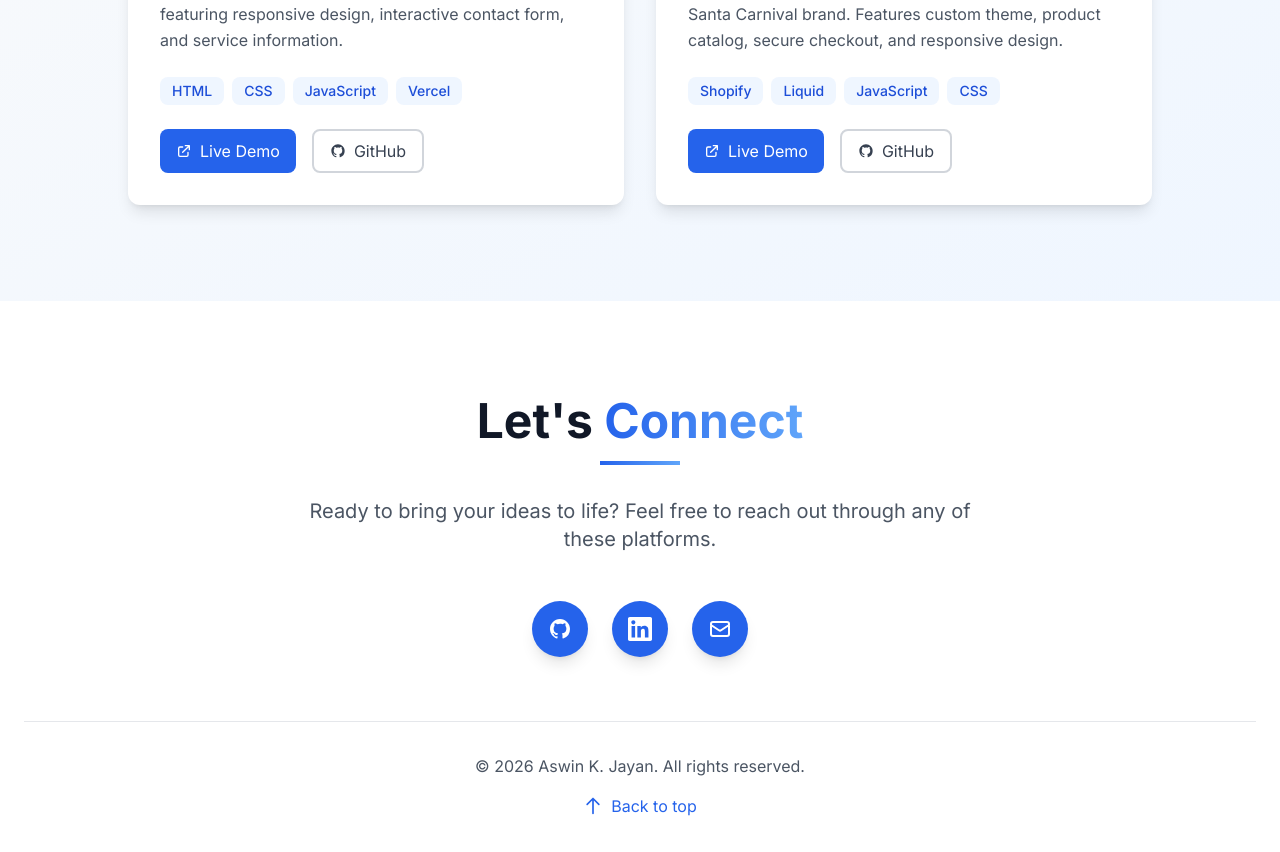
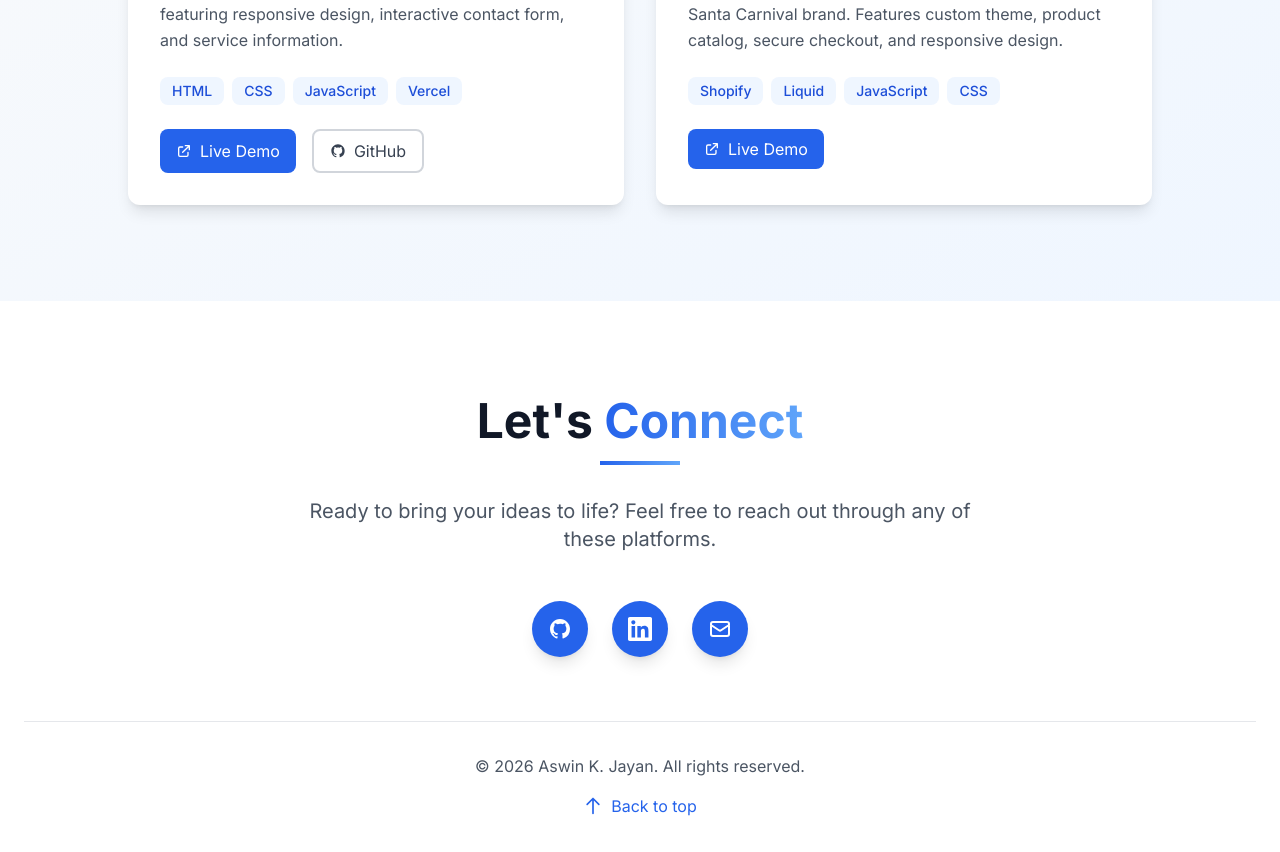
Before and after one commit to TheAssassin001/portfolio, a Next.js app: page / in a window 1280 px wide. Shown: the part 2989-3841 px from the top of the page. Built offline with nearby package versions, Linux system fonts and the light colour scheme.

Commit message:
Remove GitHub link from Santa Carnival project

```diff
--- a/src/components/Projects.tsx
+++ b/src/components/Projects.tsx
@@ -19,7 +19,6 @@ const projects = [
     description: 'A modern e-commerce website built with Shopify for the Santa Carnival brand. Features custom theme, product catalog, secure checkout, and responsive design.',
     tech: ['Shopify', 'Liquid', 'JavaScript', 'CSS'],
     liveUrl: 'https://santacarnival.in/',
-    githubUrl: '',
     status: 'Live',
     year: '2025',
   },
@@ -95,6 +94,7 @@ export default function Projects() {
                       </svg>
                       Live Demo
                     </a>
+                    {project.githubUrl && (
                       <a
                         href={project.githubUrl}
                         target="_blank"
@@ -106,6 +106,7 @@ export default function Projects() {
                         </svg>
                         GitHub
                       </a>
+                    )}
                   </div>
                 </div>
               </motion.div>
```
Lines whose indentation alone changed are shown as unchanged.
